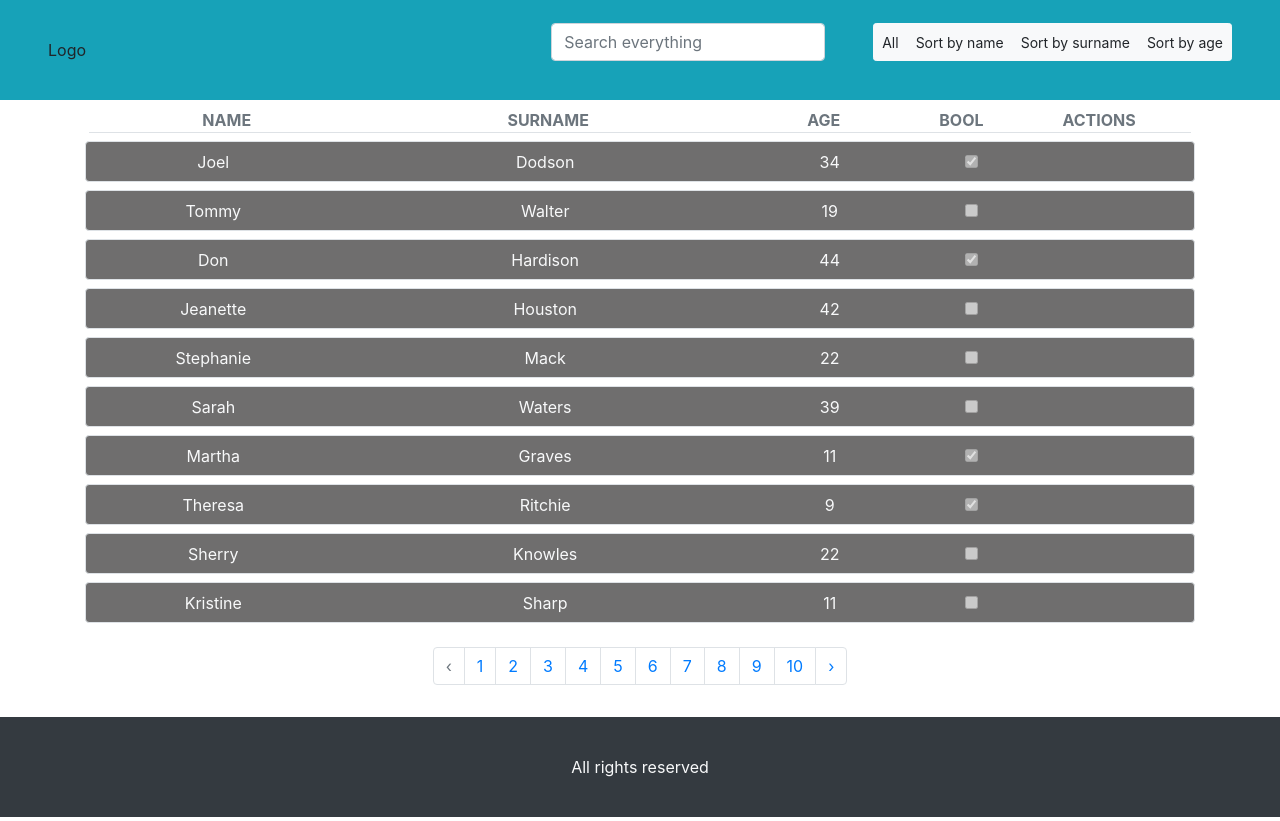
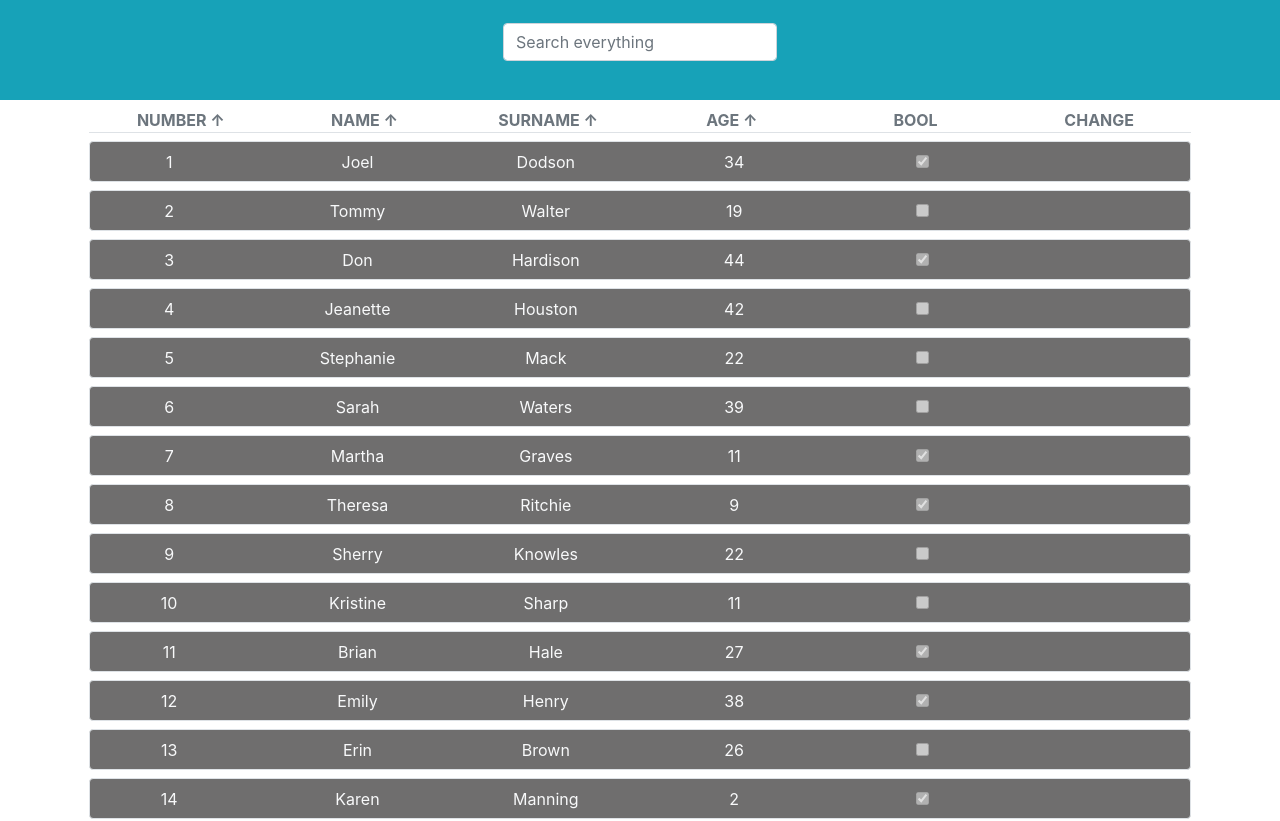
Before and after one commit to AlexBezborodov/material_list, a React (Create React App) app: page / in a window 1280 px wide. Shown: the top 821 px of the page. Built offline with nearby package versions, Linux system fonts and the light colour scheme.

Commit message:
refactored code, used custom hooks

```diff
--- a/src/App.css
+++ b/src/App.css
@@ -25,7 +25,7 @@ box-shadow: 1px 1px 10px 3px rgba(22,184,184,1);
 .item:hover .visible {
   opacity: 1;
   transition: ease-out 1s;
-  transition-delay: 0.5s;
+
 }
 .wrapper {
   min-height: calc(100vh - 208px)
--- a/src/App.js
+++ b/src/App.js
@@ -1,122 +1,55 @@
-import React, { useState } from "react";
+import React from "react";
 import Table from "./Components/Table/Table";
 import Header from "./Components/Header/Header";
 import Footer from "./Components/Footer/Footer";
-import Paginate from "./Components/Pagination/Paginate";
+// import Paginate from "./Components/Pagination/Paginate";
 import { Container } from "react-bootstrap";
 // import EditModal from "./Components/Modal/Modal";
 import EditField from "./Components/EditField/EditField";
 
-import data from "../src/Components/Json-files/users.json";
 import "./App.css";
 import "bootstrap/dist/css/bootstrap.min.css";
+import useTable from "./Components/Hooks/useTable";
 
 function App() {
-  const [users, setUsers] = useState(data.users);
-  const [activePage, setActivePage] = useState(1);
-  const [itemsPerPage] = useState(10);
-  const [disabledPrev, setDisabledPrev] = useState(true);
-  const [disabledNext, setDisabledNext] = useState(false);
+  const {
+    users,
+    headers,
+    deletedItem,
+    editShow,
+    editCancel,
+    savedItem,
+    editStatus,
+    editItem,
+    index,
+    searching,
+    sorted,
+    searchRes,
+    filtered,
+    searchValue
+  } = useTable();
+  // const [activePage, setActivePage] = useState(1);
+  // const [itemsPerPage] = useState(10);
+  // const [disabledPrev, setDisabledPrev] = useState(true);
+  // const [disabledNext, setDisabledNext] = useState(false);
   // const [modalStatus, setModalStatus] = useState(false);
-  const [editStatus, setEditStatus] = useState(false);
-  const [editItem, setEditItem] = useState();
-  const [index, setIndex] = useState(null);
-  const [searchValue, setSearchValue] = useState("");
+
+
 
   //Current page
 
-  const lastItem = activePage * itemsPerPage;
-  const firstItem = lastItem - itemsPerPage;
+  // const lastItem = activePage * itemsPerPage;
+  // const firstItem = lastItem - itemsPerPage;
 
-  //Change page (Pagination)
-  const clickedPage = (pageNumber) => {
-    setActivePage(pageNumber);
-    if (pageNumber === 1) {
-      setDisabledPrev(true);
-    } else {
-      setDisabledPrev(false);
-    }
 
-    if (pageNumber === itemsPerPage) {
-      setDisabledNext(true);
-    } else {
-      setDisabledNext(false);
-    }
-  };
-  const prevPage = () => {
-    setActivePage(activePage - 1);
-  };
-
-  const nextPage = () => {
-    setActivePage(activePage + 1);
-  };
-  //Delete item
-  const delItem = (id) => {
-    let newUserList = users;
-    newUserList.splice(id, 1);
-    setUsers(
-      newUserList.map((user) => {
-        return user;
-      })
-    );
-  };
-
-  //Edit & Save item
-  const savedItem = (idx, id, name, surname, age, bool, showEdit = false) => {
-    const editedItem = {
-      id,
-      name,
-      surname,
-      age,
-      bool,
-    };
-    let newUserList = users;
-    newUserList[idx] = editedItem;
-    setUsers(
-      newUserList.map((user) => {
-        return user;
-      })
-    );
-
-    setEditStatus(showEdit);
-  };
-
-  // const modalShow = (status, id) => {
-  //   setModalStatus(status);
-  //   setEditItem(users[id - 1]);
-  // };
-  const editShow = (status, id) => {
-    setIndex(id - 1);
-    setEditStatus(status);
-    setEditItem(users[id - 1]);
-  };
-  const editCancel = (status) => {
-    setEditStatus(status);
-  };
-
-  //Search
-  const searching = (val) => {
-    setSearchValue(val);
-  };
-  const createSearchList = (data, text) => {
-    if (text.length === 0) {
-      return data;
-    }
-    return data.filter((user) => {
-      return (
-        user.name.toLowerCase().indexOf(text.toLowerCase()) > -1 ||
-        user.surname.toLowerCase().indexOf(text.toLowerCase()) > -1
-      );
-    });
-  };
-  let searchRes = createSearchList(users, searchValue);
-  const currentPage = searchRes.slice(firstItem, lastItem);
-
-  // filters
 
   return (
     <div className="App">
-      <Header searching={searching} searchValue={searchValue} searchRes={searchRes} />
+      <Header
+        searching={searching}
+        searchValue={searchValue}
+        searchRes={users}
+      />
       <Container className="wrapper">
         {editStatus ? (
           <EditField
@@ -129,16 +62,18 @@ function App() {
         ) : (
           <div>
             <div className="table-wrapper">
-            <Table
-
-              data={currentPage}
-              delItem={delItem}
-              //  modalShow={modalShow}
-              editShow={editShow}
-            />
+              <Table
+                headers={headers}
+                sorted={sorted}
+                data={searchRes}
+                deletedItem={deletedItem}
+                //  modalShow={modalShow}
+                editShow={editShow}
+                filtered={filtered}
+              />
             </div>
 
-            <Paginate
+            {/* <Paginate
               data={searchRes}
               itemsPerPage={itemsPerPage}
               currentPage={activePage}
@@ -147,7 +82,7 @@ function App() {
               nextPage={nextPage}
               disabledPrev={disabledPrev}
               disabledNext={disabledNext}
-            />
+            /> */}
             {/* <EditModal
               show={modalStatus}
               onHide={() => modalShow(false)}
--- a/src/Components/Header/Header.js
+++ b/src/Components/Header/Header.js
@@ -3,8 +3,8 @@ import SearchPanel from '../SearchPanel/SearchPanel';
 
 function Header({searching, searchValue, searchRes}) {
     return (
-        <div className="header d-flex justify-content-between px-5 mb-2 align-items-center bg-info">
-            <div>Logo</div>
+        <div className="header d-flex justify-content-center px-5 mb-2 align-items-center bg-info">
+
             <SearchPanel searching={searching} searchValue={searchValue} searchRes={searchRes}/>
 
         </div>
--- /dev/null
+++ b/src/Components/Hooks/useTable.js
@@ -0,0 +1,133 @@
+import { useState } from "react";
+import data from "../Json-files/users.json";
+
+const useTable = () => {
+  const dataUsers = data.users;
+  const headers = data.headers;
+  const [users, setUsers] = useState(dataUsers);
+  const [editStatus, setEditStatus] = useState(false);
+  const [editItem, setEditItem] = useState();
+  const [index, setIndex] = useState(null);
+  const [sorted, setSorted] = useState("↑");
+  const [searchValue, setSearchValue] = useState("");
+
+  //Delete item
+  const deletedItem = (id) => {
+    let newUserList = searchRes;
+    newUserList.splice(id, 1);
+    setUsers(
+      newUserList.map((user) => {
+        return user;
+      })
+    );
+  };
+
+  //Edit & Save item
+  const savedItem = (idx, id, name, surname, age, bool, showEdit = false) => {
+    const editedItem = {
+      id,
+      name,
+      surname,
+      age,
+      bool,
+    };
+    let newUserList = searchRes;
+    newUserList[idx] = editedItem;
+    // filtered('Name')
+    setUsers(
+      newUserList.map((user) => {
+        return user;
+      })
+    );
+
+    setEditStatus(showEdit);
+  };
+
+  const editShow = (status, id) => {
+
+    setIndex(id);
+    setEditStatus(status);
+    setEditItem(users[id]);
+  };
+  const editCancel = (status) => {
+    setEditStatus(status);
+  };
+//   Search
+  let searchRes;
+  const searching = (val) => {
+    setSearchValue(val);
+  };
+  const createSearchList = (info, text) => {
+
+    if (text.length === 0) {
+      return info;
+    }
+    return info.filter((user) => {
+      return (
+        user.name.toLowerCase().indexOf(text.toLowerCase()) > -1 ||
+        user.surname.toLowerCase().indexOf(text.toLowerCase()) > -1
+      );
+    });
+  };
+
+  searchRes = createSearchList(users, searchValue);
+
+   //filters
+   const filteredBy = (title) => {
+    if (sorted === "↑") {
+      setSorted("↓");
+      return (a, b) => (b[title] > a[title] ? 1 : -1);
+    } else {
+      setSorted("↑");
+      return (a, b) => (a[title] > b[title] ? 1 : -1);
+    }
+  };
+  const filteredColumn = (filter) => {
+    let filteredData = searchRes;
+
+    filteredData.sort(filteredBy(filter.toLowerCase()));
+    setUsers(filteredData);
+    setUsers(
+      filteredData.map((user) => {
+        return user;
+      })
+    );
+  };
+  const filtered = (filter) => {
+    switch (filter) {
+      case "Number":
+        filteredColumn("id");
+        break;
+      case "Name":
+        filteredColumn(filter);
+        break;
+      case "Surname":
+        filteredColumn(filter);
+        break;
+      case "Age":
+        filteredColumn(filter);
+        break;
+      default:
+        return users;
+    }
+  };
+  return {
+    headers,
+    users,
+    setUsers,
+    deletedItem,
+    editShow,
+    editCancel,
+    savedItem,
+    editStatus,
+    editItem,
+    index,
+    searching,
+    sorted,
+    searchRes,
+    filtered,
+    searchValue
+  };
+};
+
+export default useTable;
--- a/src/Components/SearchPanel/SearchPanel.js
+++ b/src/Components/SearchPanel/SearchPanel.js
@@ -1,68 +1,19 @@
-import React, { useState } from "react";
-import { FormControl, InputGroup, Button, ButtonGroup } from "react-bootstrap";
+import React from "react";
+import { FormControl, InputGroup } from "react-bootstrap";
 
-const SearchPanel = ({ searching, searchValue, searchRes }) => {
-  const buttons = [
-    { name: "default", label: "All" },
-    { name: "name", label: "Sort by name" },
-    { name: "surname", label: "Sort by surname" },
-    { name: "age", label: "Sort by age" },
-  ];
-  const [statusFilter, setStatusFilter] = useState("");
-  let filteredData = [];
-  const filteredBy = (title) => {
-    return (a,b) => a[title] > b[title] ? 1 : -1;
-  }
-  const filtered = (filteredData, filter) => {
-    if (filter === "default") {
-      console.log("all")
-      filteredData = searchRes;
-    } else if (filter === "name") {
-      console.log('filtered array',filteredData.sort(filteredBy('name')))
-    return filteredData.sort(filteredBy('name'));
-    } else if (filter === "surname") {
-        console.log('filtered array',filteredData.sort(filteredBy('surname')))
-      return filteredData.sort(filteredBy('surname'));
-    } else if (filter === "age") {
-        console.log('filtered array',filteredData.sort(filteredBy('age')))
-      console.log("sorted by age");
-      return filteredData.sort(filteredBy('age'));
-    }
-
-  };
+const SearchPanel = ({ searching, searchValue }) => {
   return (
     <div className="d-flex">
       <InputGroup className="mb-3">
         <FormControl
-          className="mr-5 rounded"
+          className=" rounded"
           placeholder="Search everything"
-          aria-label="Recipient's username"
-          aria-describedby="basic-addon2"
           value={searchValue}
           onChange={(val) => {
             searchValue = val.target.value;
             searching(searchValue);
           }}
         />
-        <ButtonGroup aria-label="Basic example">
-          {buttons.map(({ name, label }) => {
-            const activeFilter = statusFilter === name;
-            const activeButton = activeFilter ? "dark" : "light";
-            return (
-              <Button
-                size="sm"
-                key={name}
-                variant={activeButton}
-                onClick={() => {
-                  setStatusFilter(name);
-                  filtered(searchRes, statusFilter);
-                }}
-              >
-                {label}
-              </Button>
-            );
-          })}
-        </ButtonGroup>
       </InputGroup>
     </div>
   );
--- a/src/Components/Table/Table.js
+++ b/src/Components/Table/Table.js
@@ -1,44 +1,35 @@
 import React from "react";
 import { Col, Row, Button } from "react-bootstrap";
 
-function Table({ data, delItem, modalShow, editShow }) {
-  const mapped = data.map((item, id) => (
+
+function Table({ data, deletedItem, modalShow, editShow, headers,filtered, sorted }) {
+  const tableBody = data.map((item, id) => (
+
     <div key={id} className="border my-2 rounded item">
       <Row className="text-light">
-        <Col
-          md={3}
-          className="d-flex justify-content-center align-items-center  rounded-start"
-        >
+        <Col className="d-flex justify-content-center align-items-center  rounded-start">
+          <div>{item.id}</div>
+        </Col>
+        <Col className="d-flex justify-content-center align-items-center">
           <div>{item.name}</div>
         </Col>
-        <Col
-          md={4}
-          className="d-flex justify-content-center align-items-center "
-        >
+        <Col className="d-flex justify-content-center align-items-center ">
           <div>{item.surname}</div>
         </Col>
-        <Col
-          md={2}
-          className="d-flex justify-content-center align-items-center "
-        >
+        <Col className="d-flex justify-content-center align-items-center ">
           <div>{item.age}</div>
         </Col>
-        <Col
-          md={1}
-          className="d-flex justify-content-center align-items-center "
-        >
+        <Col className="d-flex justify-content-center align-items-center ">
           <input type="checkbox" disabled defaultChecked={item.bool} />
         </Col>
-        <Col
-          md={2}
-          className="d-flex justify-content-center align-items-center  rounded-end"
-        >
+
+        <Col className="d-flex justify-content-center align-items-center  rounded-end">
           <Button
             className="m-1 visible"
             size="sm"
             variant="warning"
             // onClick={() => modalShow(true,item.id)}
-            onClick={() => editShow(true, item.id)}
+            onClick={() => editShow(true, id)}
           >
             Edit
           </Button>
@@ -46,7 +37,7 @@ function Table({ data, delItem, modalShow, editShow }) {
             className="m-1 visible"
             size="sm"
             variant="danger"
-            onClick={() => delItem(id)}
+            onClick={() => deletedItem(id)}
           >
             Del
           </Button>
@@ -54,42 +45,21 @@ function Table({ data, delItem, modalShow, editShow }) {
       </Row>
     </div>
   ));
+  const tableHeader = headers.map((header, id) => {
 
+   return(
+    <Col
+      className="border-bottom d-flex justify-content-center align-items-center text-uppercase font-weight-bold"
+      key={id}
+      onClick={(val) => { filtered(header.nameHeader) }}
+    >
+      {header.nameHeader } {(header.nameHeader === 'Bool' || header.nameHeader === 'Change')? null : sorted}
+    </Col>
+  )});
   return (
     <div>
-      <Row className=" my-2 text-secondary mx-1">
-        <Col
-          md={3}
-          className="border-bottom d-flex justify-content-center align-items-center text-uppercase font-weight-bold rounded-start"
-        >
-          Name
-        </Col>
-        <Col
-          md={4}
-          className="border-bottom d-flex justify-content-center align-items-center text-uppercase font-weight-bold "
-        >
-          Surname
-        </Col>
-        <Col
-          md={2}
-          className="border-bottom d-flex justify-content-center align-items-center text-uppercase font-weight-bold "
-        >
-          Age
-        </Col>
-        <Col
-          md={1}
-          className="border-bottom d-flex justify-content-center align-items-center text-uppercase font-weight-bold "
-        >
-          Bool
-        </Col>
-        <Col
-          md={2}
-          className="border-bottom d-flex justify-content-center align-items-center text-uppercase font-weight-bold rounded-end"
-        >
-          Actions
-        </Col>
-      </Row>
-      {mapped}
+      <div className="d-flex my-2 text-secondary mx-1 ">{tableHeader}</div>
+      <div className=" my-2 text-secondary mx-1 ">{tableBody}</div>
     </div>
   );
 }
```
Also changed, not shown: 1 other file (tests, documents, lock files or other folders).
